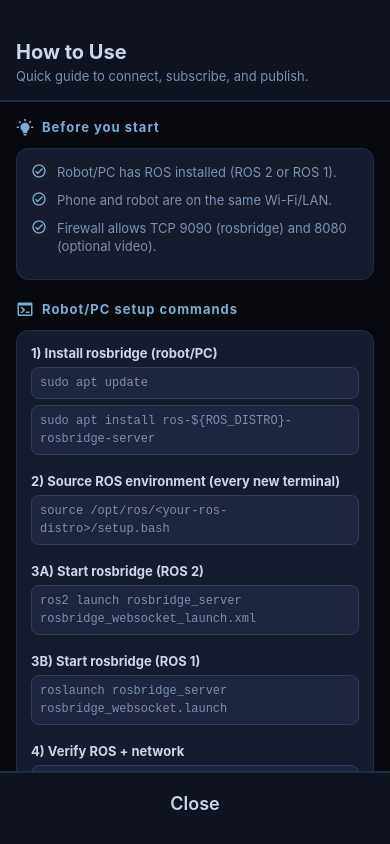
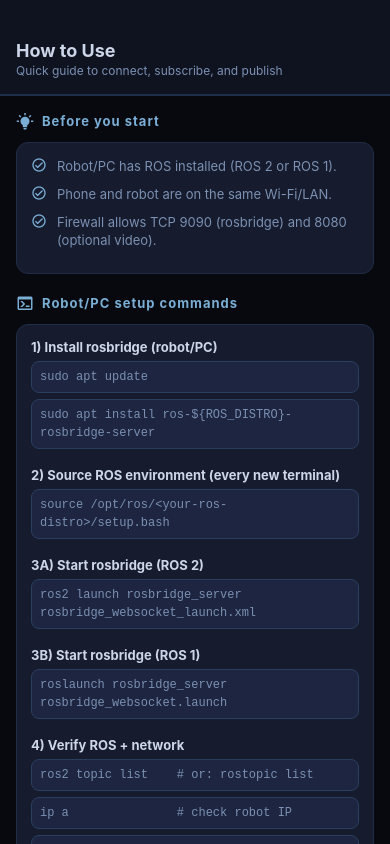
Before and after one commit to Davidpereira2803/rosground, a React Native app: screen /HowToUse in a window 390 px wide. Built offline with nearby package versions, Linux system fonts and the light colour scheme.

Commit message:
feat: enhance HowToUseScreen, TopicBrowserScreen, and PublishScreen with improved header layouts and gesture-based navigation; remove redundant footers

```diff
--- a/src/screens/HowToUseScreen.js
+++ b/src/screens/HowToUseScreen.js
@@ -76,8 +76,10 @@ export default function HowToUseScreen({ navigation }) {
   return (
     <View style={styles.container}>
       <View style={styles.header}>
-        <Text style={styles.title}>How to Use</Text>
-        <Text style={styles.subtitle}>Quick guide to connect, subscribe, and publish.</Text>
+        <View style={styles.headerTextContainer}>
+          <Text style={styles.headerTitle}>How to Use</Text>
+          <Text style={styles.headerSubtitle}>Quick guide to connect, subscribe, and publish</Text>
+        </View>
       </View>
 
       <ScrollView style={styles.scroll} contentContainerStyle={styles.content}>
@@ -150,12 +152,6 @@ export default function HowToUseScreen({ navigation }) {
           </View>
         </View>
       </ScrollView>
-
-      <View style={styles.footer}>
-        <TouchableOpacity onPress={() => navigation.goBack()}>
-          <Text style={styles.footerText}>Close</Text>
-        </TouchableOpacity>
-      </View>
     </View>
   );
 }
@@ -168,20 +164,34 @@ const styles = StyleSheet.create({
   header: {
     backgroundColor: theme.background.secondary,
     paddingHorizontal: 16,
+    paddingVertical: 16,
     paddingTop: 40,
-    paddingBottom: 16,
     borderBottomWidth: 2,
     borderBottomColor: theme.border.primary,
+    flexDirection: 'row',
+    alignItems: 'center',
   },
-  title: {
+  backButton: {
+    paddingRight: 12,
+    marginRight: 8,
+  },
+  backText: {
     fontSize: 20,
     fontWeight: '700',
     color: theme.text.primary,
-    marginBottom: 4,
   },
-  subtitle: {
+  headerTextContainer: {
+    flex: 1,
+  },
+  headerTitle: {
+    fontSize: 18,
+    fontWeight: '700',
+    color: theme.text.primary,
+    marginBottom: 2,
+  },
+  headerSubtitle: {
+    fontSize: 12,
     color: theme.text.secondary,
-    fontSize: 13,
   },
   scroll: {
     flex: 1,
@@ -265,21 +275,6 @@ const styles = StyleSheet.create({
     fontSize: 13,
     lineHeight: 18,
   },
-  footer: {
-    padding: 14,
-    paddingHorizontal: 20,
-    paddingBottom: 30,
-    paddingVertical: 20,
-    borderTopWidth: 2,
-    borderTopColor: theme.border.primary,
-    backgroundColor: theme.background.secondary,
-    alignItems: 'center',
-  },
-  footerText: {
-    color: theme.text.primary,
-    fontSize: 18,
-    fontWeight: '600',
-  },
   commandBlock: {
     marginBottom: 12,
   },
--- a/src/screens/PublishScreen.js
+++ b/src/screens/PublishScreen.js
@@ -108,11 +108,6 @@ export default function PublishScreen({ navigation }) {
         </View>
       </ScrollView>
 
-      <View style={styles.footer}>
-        <TouchableOpacity onPress={() => navigation.goBack()}>
-          <Text style={styles.footerText}>Close</Text>
-        </TouchableOpacity>
-      </View>
     </View>
   );
 }
--- a/src/screens/TopicBrowserScreen.js
+++ b/src/screens/TopicBrowserScreen.js
@@ -64,9 +64,8 @@ export default function TopicBrowserScreen({ navigation }) {
   return (
     <View style={styles.container}>
       <View style={styles.header}>
-        <Text style={styles.subtitle}>
-          Select from available topics or enter manually
-        </Text>
+        <Text style={styles.title}>Add Topic</Text>
+        <Text style={styles.subtitle}>Select from available topics or enter manually</Text>
       </View>
 
       <ScrollView
@@ -170,11 +169,6 @@ export default function TopicBrowserScreen({ navigation }) {
         </View>
       </ScrollView>
 
-      <View style={styles.footer}>
-        <TouchableOpacity onPress={() => navigation.goBack()}>
-          <Text style={styles.footerText}>Close</Text>
-        </TouchableOpacity>
-      </View>
     </View>
   );
 }
@@ -185,17 +179,22 @@ const styles = StyleSheet.create({
     backgroundColor: theme.background.primary,
   },
   header: {
-    padding: 20,
+    backgroundColor: theme.background.secondary,
+    paddingHorizontal: 16,
+    paddingVertical: 12,
     paddingTop: 40,
-    backgroundColor: theme.background.secondary,
     borderBottomWidth: 2,
     borderBottomColor: theme.border.primary,
   },
+  title: {
+    fontSize: 18,
+    fontWeight: '700',
+    color: theme.text.primary,
+    marginBottom: 4,
+  },
   subtitle: {
-    fontSize: 14,
-    color: theme.text.secondary,
-    lineHeight: 20,
-    textAlign: 'center',
+    fontSize: 12,
+    color: theme.text.muted,
   },
   scroll: {
     flex: 1,
```
Also changed, not shown: 1 other file (tests, documents, lock files or other folders).
